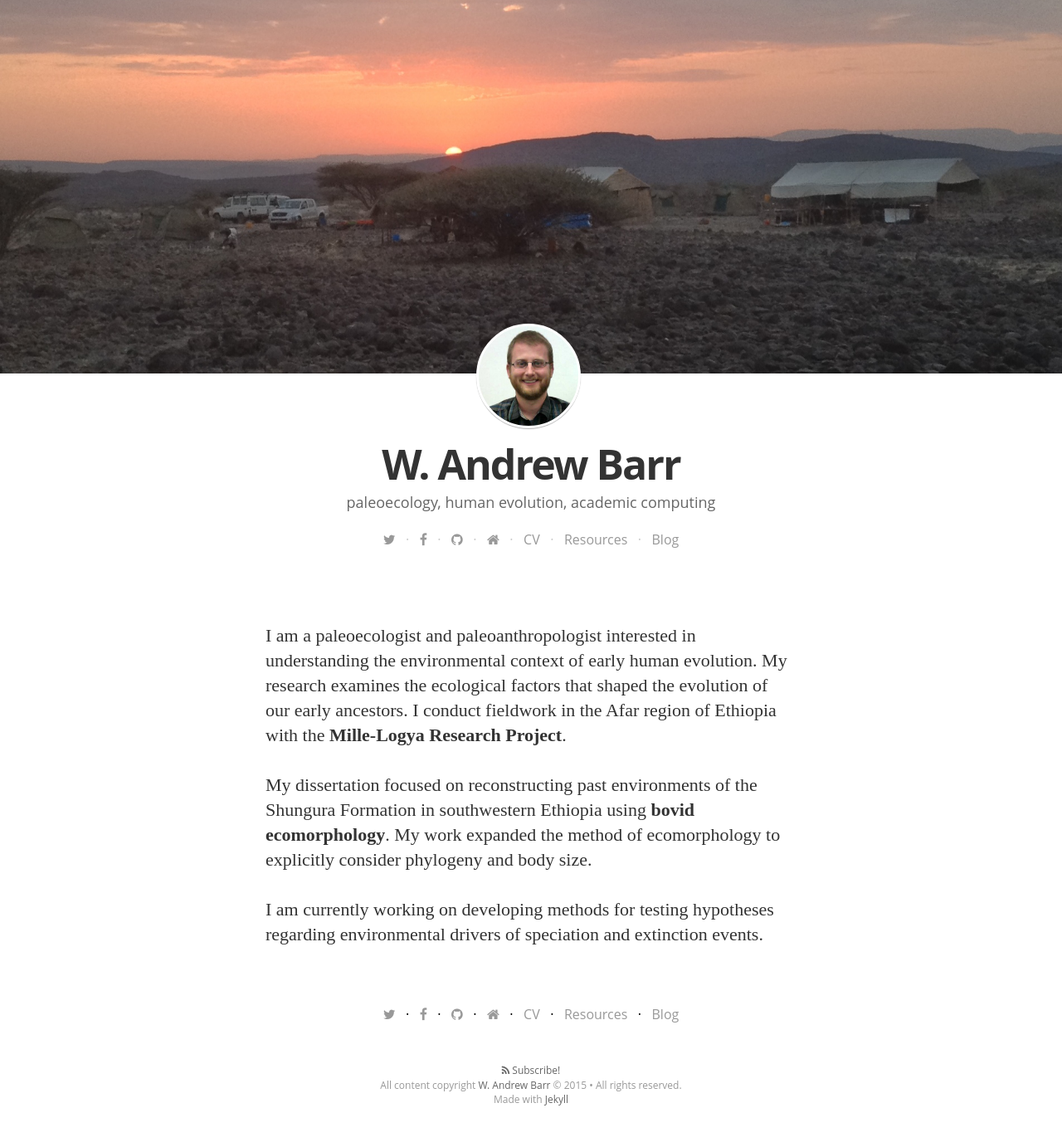
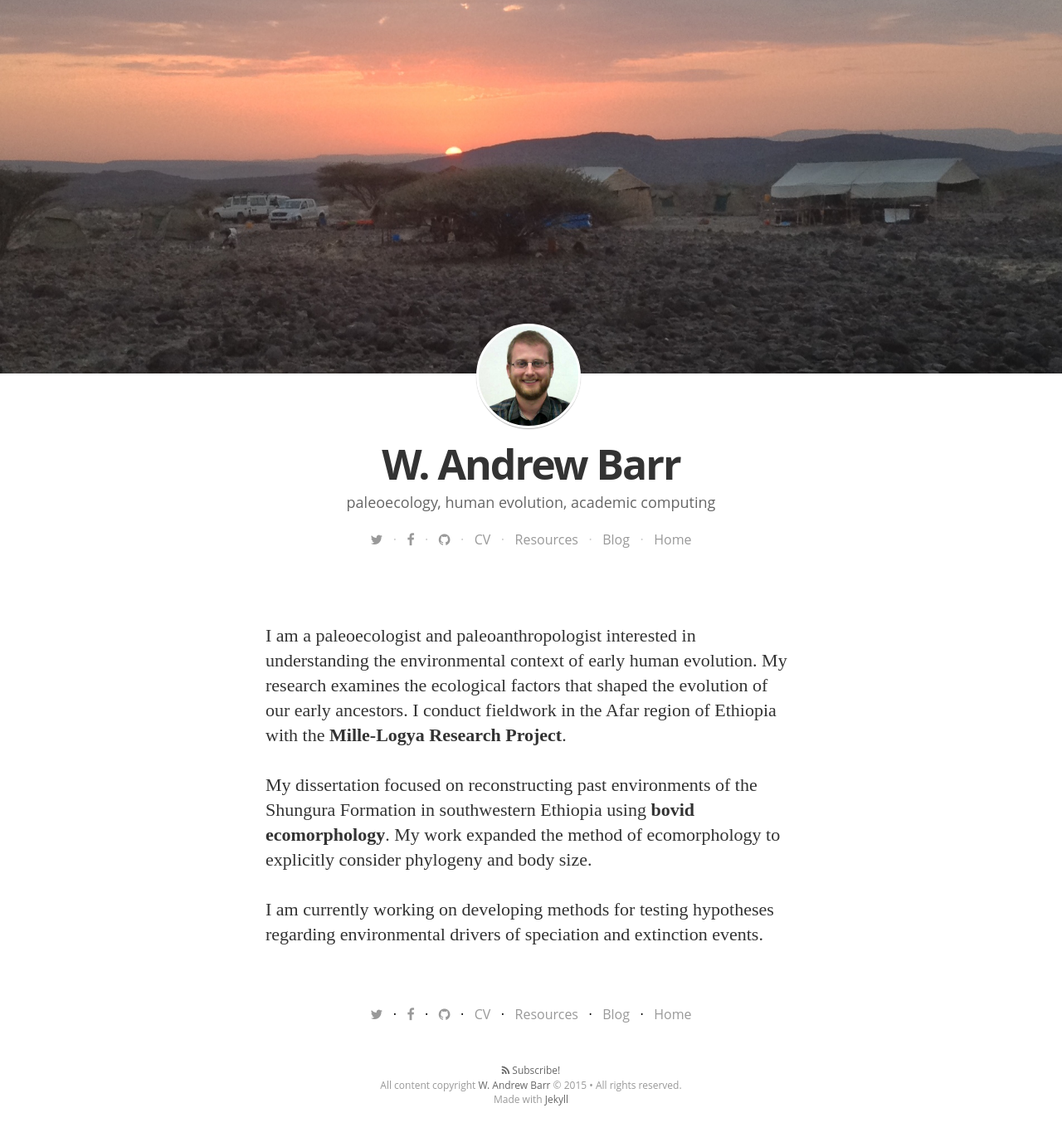
Before and after one commit to wabarr/personal, a Jekyll site: the page built from index.html, in a window 1280 px wide. Shown: the whole page at 83% size. Built offline with Jekyll 4.4.1, drawn with Linux system fonts in a browser that asks for light colours; nearby versions of some CDN libraries; some web fonts are replaced; Markdown is read by kramdown in place of the engine named in the settings.

Commit message:
fix nav links

```diff
--- a/_includes/social_and_pagelinks.html
+++ b/_includes/social_and_pagelinks.html
@@ -8,15 +8,13 @@
         {% endif %}
       {% endfor %}
 
-	  <a class="icon-home" href="{{ site.baseurl }}/">
-	     <i class="fa fa-home"></i>
-	  </a>
-	  &nbsp;&nbsp;·&nbsp;&nbsp;
 	  <a href="{{site.baseurl}}/CV/">CV</a>
 	  &nbsp;&nbsp;·&nbsp;&nbsp;
       <a href="{{site.baseurl}}/resources/">Resources</a>
 	  &nbsp;&nbsp;·&nbsp;&nbsp;
 	  <a href="{{site.baseurl}}/ancienteco/">Blog</a>
+	  &nbsp;&nbsp;·&nbsp;&nbsp;
+	  <a href="{{site.baseurl}}/">Home</a>
 
 
 
```
Also changed, not shown: _layouts/page.html (+5 -5 lines).
